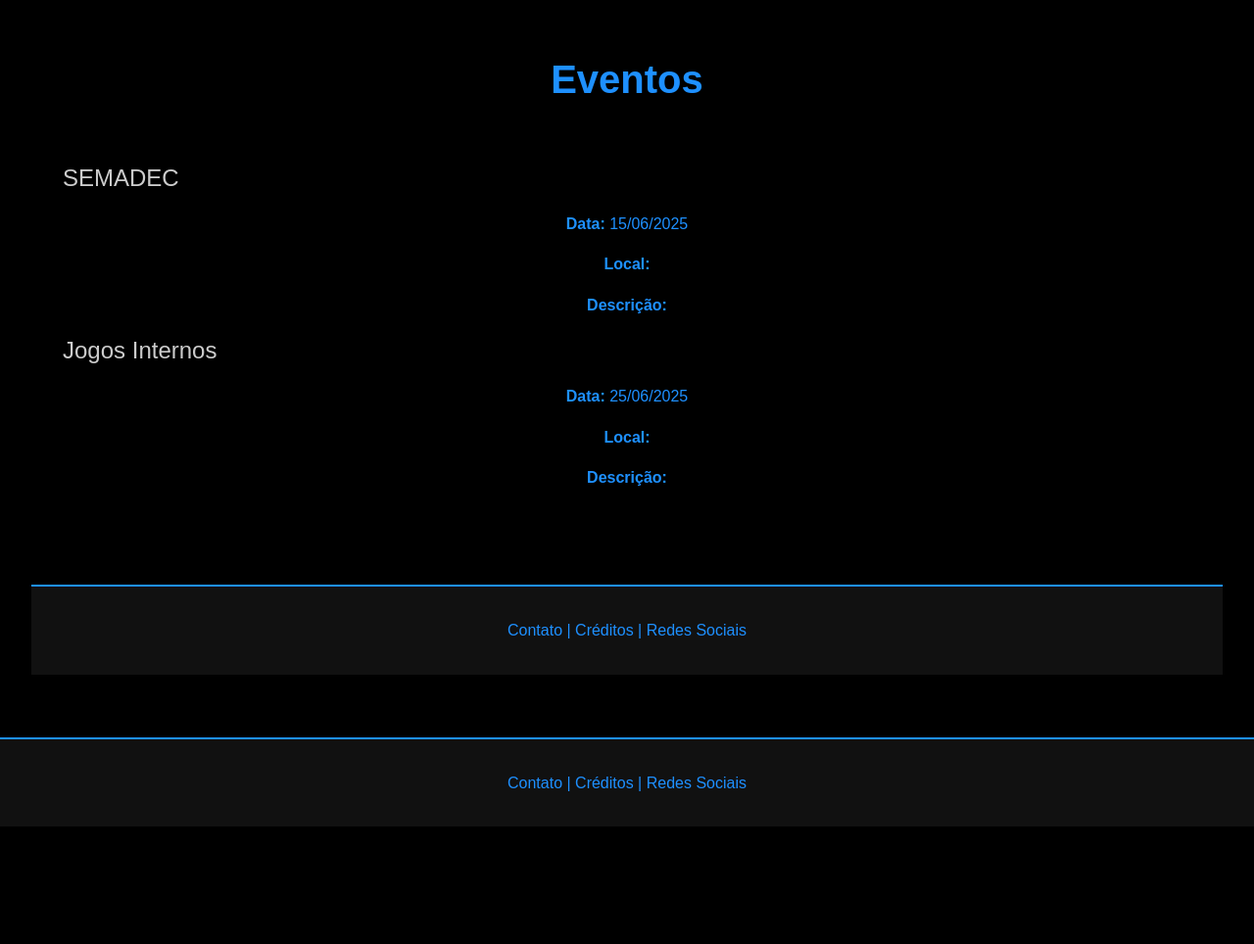
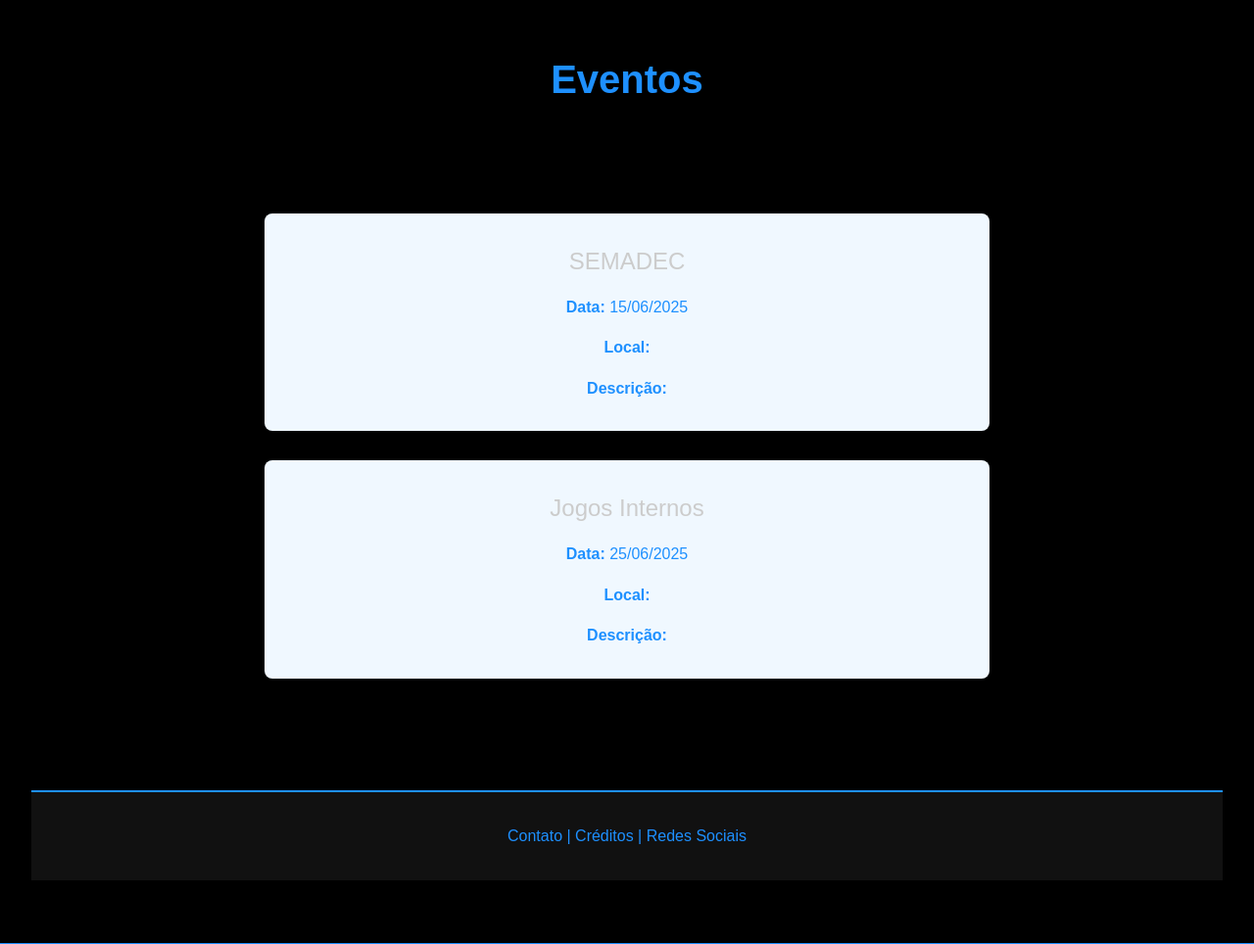
Before and after one commit to Liyjkkif/3VINFOrme-se, a PHP site: page /eventos.html in a window 1280 px wide. Shown: the part 132-1096 px from the top of the page at 98% size. Before the commit the page ends 976 px from the top, so only its background shows below. Run offline with PHP 8.4, Linux system fonts and the light colour scheme.

Commit message:
Update style.css

```diff
--- a/style.css
+++ b/style.css
@@ -65,6 +65,7 @@
 h2 {
   color: #ccc;
   font-weight: normal;
+  text-align: center;
 }
 
 h3 {
@@ -148,3 +149,16 @@
   background-color: #101014;
   color: #1e90ff;
 }
+
+ #eventos {
+  padding: 20px;
+  max-width: 800px;
+  margin: auto;
+}
+
+.evento {
+  background: #f0f8ff;
+  padding: 15px;
+  margin: 30px;
+  border-radius: 8px;
+}
```
